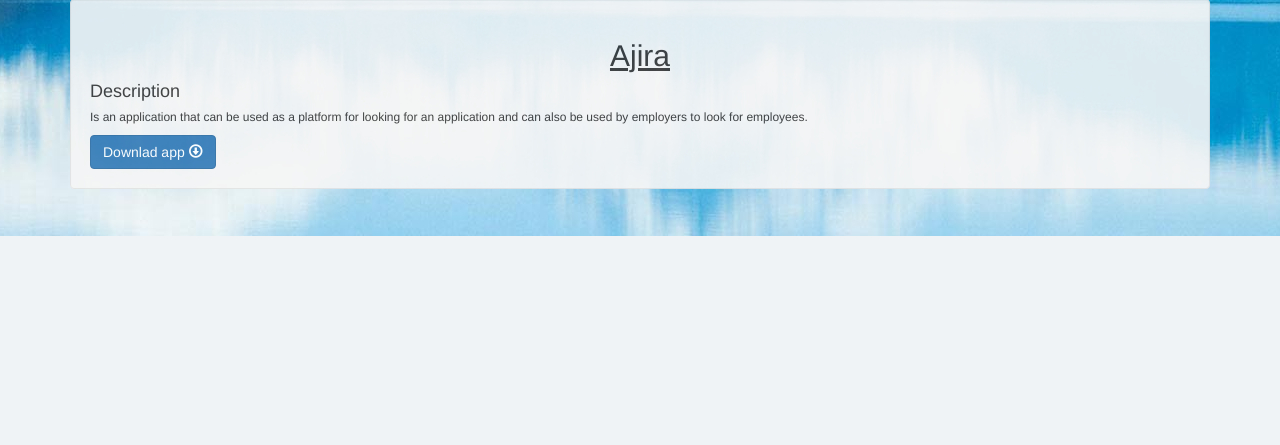
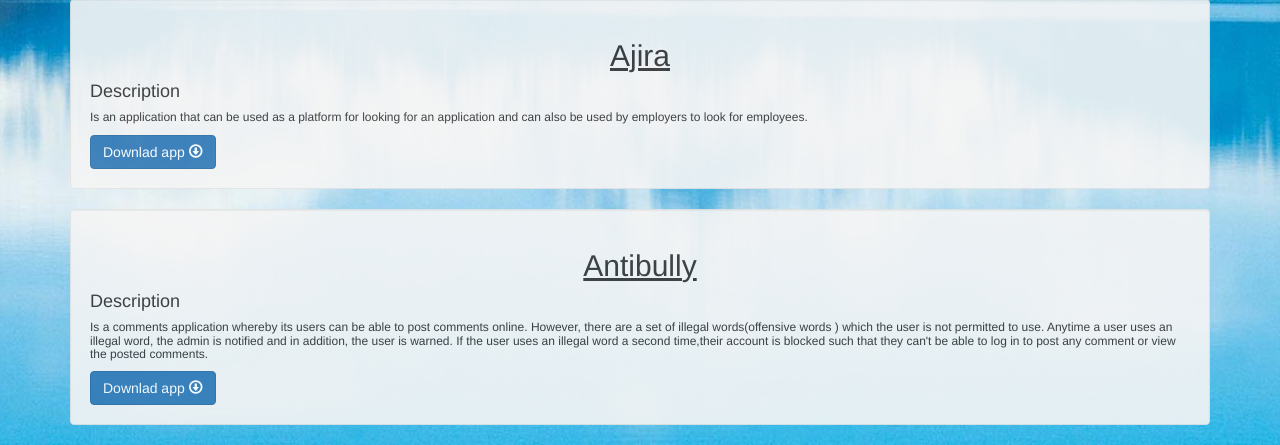
Before and after one commit to Michael-Kamau/michael, a Django app: page /about/applications/ in a window 1280 px wide. Shown: the part 564-1009 px from the top of the page. Before the commit the page ends 800 px from the top, so only its background shows below. Run offline with Django 3.2, Linux system fonts and the light colour scheme; some libraries are stand-ins or nearby versions.

Commit message:
More changes to the files available in the site

```diff
--- a/michael/settings.py
+++ b/michael/settings.py
@@ -25,7 +25,7 @@ SECRET_KEY = 't&5_$(748rhd&)fjz!nu1wrhasek$39@7*v%!$bg69sg3_*f-$'
 # SECURITY WARNING: don't run with debug turned on in production!
 DEBUG = True
 
-ALLOWED_HOSTS = ['localhost','192.168.43.93','127.0.0.1','0.0.0.0']
+ALLOWED_HOSTS = ['localhost','192.168.43.93','127.0.0.1','0.0.0.0','michaelkamau.pythonanywhere.com']
 
 
 # Application definition
--- a/michael/urls.py
+++ b/michael/urls.py
@@ -22,7 +22,7 @@ from . import views
 
 urlpatterns = [
     path('admin/', admin.site.urls),
-    url(r'^home/$',views.home,name='home'),
+    url(r'^$',views.home,name='home'),
     url(r'^about/',include('myapp.urls')),
 ]
 
--- a/myapp/templates/myapp/about.html
+++ b/myapp/templates/myapp/about.html
@@ -87,9 +87,10 @@
 			<li>English To Swahili Translation app</li>
 		</ul>
     </li>
-	<li><h5>*Sales Website (<a style="color:black" href="kamaukaritu.000webhostapp.com">kamaukaritu.000webhostapp.com</a>)-still under development</h5>
+	<li><h5>Sales Website (<a style="color:black" href="kamaukaritu.000webhostapp.com">kamaukaritu.000webhostapp.com</a>)-still under development</h5>
 	</li>
-	<li><h5>*Cyber cafe set up from operating system installation.</h5></li>
+	<li><h5>Cyber cafe set up from operating system installation.</h5></li>
+	<li><h5>Was on attachment in prime telecom for two months.</h5></li>
 </ul>
 </div>
 <hr>
@@ -103,6 +104,7 @@ Science in computer science.</li>
 		<li>2014: Microsoft Office Computer Packages at the Aberdeen College of Accountancy.</li>
 		<li>2010-2013: Secondary Education at St. Anthony’s Boys’ High School Kitale</li>
 		<li>2002-2009 Primary Education at Uasin Gishu Primary School</li>
+
 	</ul>
 </div>
 
--- a/myapp/templates/myapp/applications.html
+++ b/myapp/templates/myapp/applications.html
@@ -18,7 +18,7 @@
 
   </h6>
 
-  <button type="button" class="btn btn-primary">Downlad app <span class="glyphicon glyphicon-download"></span></button>
+   <a href="{% static 'apps/swahilisha.apk' %}"><button type="button" class="btn btn-primary">Downlad app <span class="glyphicon glyphicon-download"></span></button></a>
 
 </div>
 <div class="well">
@@ -31,7 +31,7 @@
 
   </h6>
 
-  <button type="button" class="btn btn-primary">Downlad app <span class="glyphicon glyphicon-download"></span></button>
+   <a href="{% static 'apps/mathbrain.apk' %}"><button type="button" class="btn btn-primary">Downlad app <span class="glyphicon glyphicon-download"></span></button></a>
 
 </div>
 <div class="well">
@@ -46,7 +46,21 @@
   </h6>
 
 
-   <a href="{% static 'images/michael.png' %}"><button type="button" class="btn btn-primary">Downlad app <span class="glyphicon glyphicon-download"></span></button></a>
+   <a href="{% static 'apps/ajira.apk' %}"><button type="button" class="btn btn-primary">Downlad app <span class="glyphicon glyphicon-download"></span></button></a>
+
+</div>
+
+<div class="well">
+
+  <h2 class="sub-heading">Antibully</h2>
+
+  <h4>Description</h4>
+  <h6>
+    Is a comments application whereby its users can be able to post comments online. However, there are a set of illegal words(offensive words ) which the user is not permitted to use. Anytime a user uses an illegal word, the admin is notified and in addition, the user is warned. If the user uses an illegal word a second time,their account is blocked such that they can't be able to log in to post any comment or view the posted comments.
+
+  </h6>
+
+   <a href="{% static 'apps/antibully.apk' %}"><button type="button" class="btn btn-primary">Downlad app <span class="glyphicon glyphicon-download"></span></button></a>
 
 </div>
 
--- a/myapp/templates/myapp/contacts.html
+++ b/myapp/templates/myapp/contacts.html
@@ -11,7 +11,7 @@
   	<h4><b>NAME:</b> KAMAU KARITU MICHAEL </b><span class="glyphicon glyphicon-user"></span><br></h4>
   	<h4><b>Phone:</b> 0721410478 <span class="glyphicon glyphicon-phone"></span> </h4>
   	<h4><b>E-MAIL:</b> kamau.karitu@gmail.com <span class="glyphicon glyphicon-envelope"></span></h4>
-  	<h4><b>Github:</b> Michael_Kamau </h4>
+  	<h4><b>Github:</b> michael-kamau </h4>
   	<h4><b>Linked In:</b> Michael_kamau_10 </h4>
  </div>
 
--- a/templates/home.html
+++ b/templates/home.html
@@ -13,19 +13,19 @@
 <div class="bg-1">
   <div class="container text-center">
     <h3>Who Am I?</h3>
-    <img src="{% static 'images/56.jpg' %}" class="img-circle" alt="Bird" width="350" height="350">
+    <img src="{% static 'images/home.jpg' %}" class="img-circle" alt="Bird" width="350" height="350">
     <h3>I'm a freelance programmer</h3>
   </div>
 </div>
 
 <div class="container-fluid bg-2 text-center well">
   <h3>What Am I?</h3>
-  <p>Lorem ipsum dolor sit amet, consectetur adipiscing elit, sed do eiusmod tempor incididunt ut labore et dolore magna aliqua. Ut enim ad minim veniam, quis nostrud exercitation ullamco laboris nisi ut aliquip ex ea commodo consequat. </p>
+  <p>I am a computer science student with great interest in programming for development of relevant,interesting and efficient  applications. </p>
 </div>
 
 <div class="container-fluid bg-3 text-center well">
   <h3>Where To Find Me?</h3>
-  <p>Lorem ipsum dolor sit amet, consectetur adipiscing elit, sed do eiusmod tempor incididunt ut labore et dolore magna aliqua. Ut enim ad minim veniam, quis nostrud exercitation ullamco laboris nisi ut aliquip ex ea commodo consequat.</p>
+  <p>I am currently In Nairobi where I am working on a few personal projects</p>
 </div>
 
 {% endblock %}
```
Also changed, not shown: assets/images/home.jpg (added), 4 other files.
